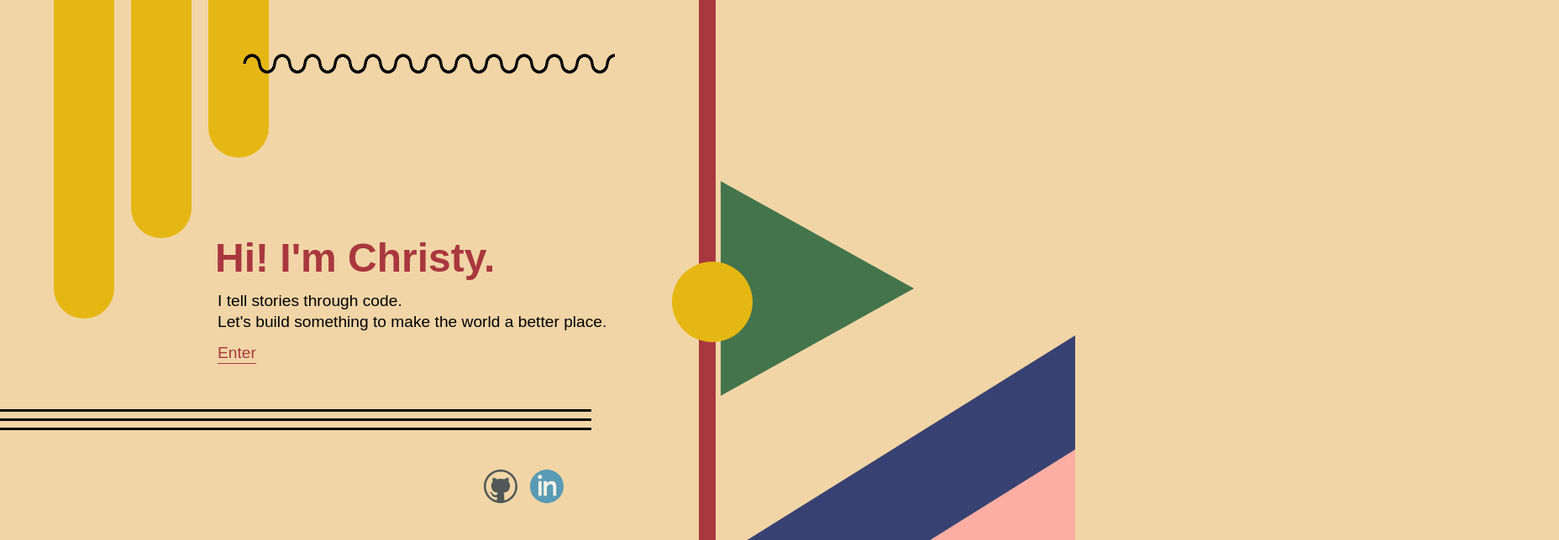
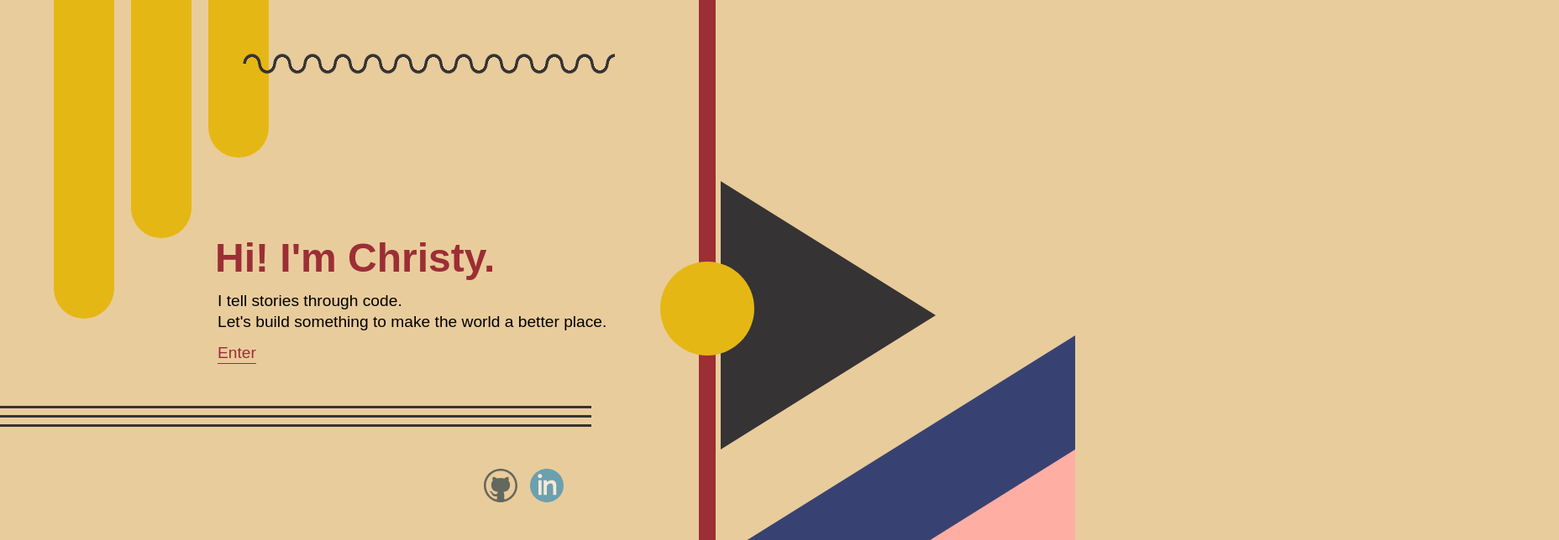
Before and after one commit to christywchen/christychen.com, a React (Create React App) app: page / in a window 1280 px wide. Shown: the top 644 px of the page at 84% size, 1856 px wide, since content can reach past the window. Built offline with nearby package versions, Linux system fonts and the light colour scheme; a web font is replaced by a local one.

Commit message:
minor updates to css shape sizes and colors.

```diff
--- a/src/components/Splash/Splash.css
+++ b/src/components/Splash/Splash.css
@@ -1,7 +1,13 @@
 #splash__main {
     position: absolute;
-    top: 35vh;
-    left: 20vw;
+    top: 35%;
+    width: 100%;
+}
+
+#splash__text {
+    position: relative;
+    width: fit-content;
+    left: 20%;
     z-index: 1;
 }
 
@@ -31,15 +37,15 @@
 }
 
 #splash__cta a:hover {
-    color: black;
-    border-bottom: 1px solid black;
+    color: var(--accent-5);
+    border-bottom: 1px solid var(--accent-5);
 }
 
 #splash__social {
-    position: absolute;
-    top: 70vh;
-    left: 45vw;
+    position: relative;
+    left: 45%;
     display: flex;
+    margin-top: 50px;
     gap: 15px;
     z-index: 1;
 }
@@ -47,20 +53,36 @@
 .splash__social--icon {
     width: 40px;
     height: 40px;
-    opacity: 0.7;
+    opacity: 0.6;
     transition: 0.3s;
 }
 
 .splash__social--icon:hover {
-    opacity: 1;
+    opacity: 0.8;
+}
+
+#splash__verticals {
+    position: absolute;
+    left: 65%;
+    height: 100%;
+    display: flex;
+    justify-content: center;
 }
 
 #splash__vertbar {
-    position: absolute;
-    left: 65vw;
     width: 20px;
     height: 100%;
     background-color: var(--accent-1);
+}
+
+#splash__circle {
+    position: absolute;
+    top: 39%;
+    width: 14vh;
+    height: 14vh;
+    background-color: var(--accent-3);
+    border-radius: 100%;
+    z-index: 2;
 }
 
 #splash__triangle--1 {
@@ -86,36 +108,24 @@
 #splash__triangle--3 {
     position: absolute;
     top: 27%;
-    left: 67vw;
+    left: 67%;
     width: 0;
     height: 0;
-    border-top: 10vw solid transparent;
-    border-left: 18vw solid var(--accent-5);
-    border-bottom: 10vw solid transparent;
-}
-
-#splash__circle {
-    position: absolute;
-    left: 62.5vw;
-    top: 39%;
-    width: 12vh;
-    height: 12vh;
-    background-color: var(--accent-3);
-    border-radius: 100%;
-    z-index: 1;
+    border-top: 20vh solid transparent;
+    border-left: 20vw solid var(--accent-5);
+    border-bottom: 20vh solid transparent;
 }
 
 #splash__lines {
-    position: absolute;
-    top: 60vh;
-    width: 55vw;
+    width: 55%;
+    margin-top: 50px;
 }
 
 .splash__line {
     width: 100%;
     height: 3px;
     margin: 8px 0;
-    background-color: black;
+    background-color: var(--accent-5);
 }
 
 #splash__cylinders {
@@ -130,7 +140,7 @@
 
 .splash__cylinder {
     width: 100%;
-    background-color: black;
+    background-color: var(--accent-5);
     background-color: var(--accent-3);
     border-radius: 100px;
 }
@@ -158,7 +168,14 @@
 
 .splash__squiggly--ellipse-1 {
     position: absolute;
-    background: radial-gradient(ellipse, transparent, transparent 7px, black 7px, black 10px, transparent 11px);
+    background: radial-gradient(
+        ellipse,
+        transparent,
+        transparent 7px,
+        var(--accent-5) 7px,
+        var(--accent-5) 10px,
+        transparent 11px
+    );
     background-size: 36px 40px;
     width: 450px;
     height: 20px;
--- a/src/components/Splash/index.js
+++ b/src/components/Splash/index.js
@@ -8,6 +8,7 @@ function Splash() {
     return (
         <>
             <div id='splash__main'>
+                <div id='splash__text'>
                     <div id='splash__title'>Hi! I'm Christy.</div>
                     <div id='splash__desc'>
                         <p>
@@ -21,6 +22,11 @@ function Splash() {
                         <Link to='/home'>Enter</Link>
                     </div>
                 </div>
+                <div id='splash__lines'>
+                    <div className='splash__line'></div>
+                    <div className='splash__line'></div>
+                    <div className='splash__line'></div>
+                </div>
                 <div id='splash__social'>
                     <a href='https://github.com/christywchen/' target="_blank" rel="noreferrer noopener">
                         <img className='splash__social--icon' src={github} />
@@ -29,17 +35,12 @@ function Splash() {
                         <img className='splash__social--icon' src={linkedin} />
                     </a>
                 </div>
+            </div>
             <div id='splash__cylinders'>
                 <div className='splash__cylinder splash__cylinder--1'></div>
                 <div className='splash__cylinder splash__cylinder--2'></div>
                 <div className='splash__cylinder splash__cylinder--3'></div>
             </div>
-            <div id='splash__lines'>
-                <div className='splash__line'></div>
-                <div className='splash__line'></div>
-                <div className='splash__line'></div>
-            </div>
-            <div id='splash__circle'></div>
             <div id='splash__squiggly'>
                 <div className='splash__squiggly--ellipse-1'></div>
                 <div className='splash__squiggly--ellipse-1 splash__squiggly--ellipse-2'></div>
@@ -47,7 +48,10 @@ function Splash() {
             <div id='splash__triangle--1'></div>
             <div id='splash__triangle--2'></div>
             <div id='splash__triangle--3'></div>
+            <div id='splash__verticals'>
                 <div id='splash__vertbar'></div>
+                <div id='splash__circle'></div>
+            </div>
         </>
     )
 }
--- a/src/index.css
+++ b/src/index.css
@@ -3,12 +3,13 @@
 :root {
   --body-font: aktiv-grotesk, sans-serif;
   --thin-font: aktiv-grotesk, sans-serif;
-  --bg-color: #f1d5a6;
-  --accent-1: #a9373f;
+  --bg-color: #e9cc9c;
+  --accent-1: #9c2e35;
   --accent-2: #384272;
   --accent-3: #e5b714;
   --accent-4: #feaea3;
-  --accent-5: #44744c;
+  --accent-5: #353334;
+  --accent-6: #2e4b33;
 }
 
 *,
@@ -22,4 +23,6 @@ body {
   font-family: var(--body-font);
   font-size: 16px;
   background-color: var(--bg-color);
+
+  overflow: hidden;
 }
```
Lines whose indentation alone changed are shown as unchanged.
